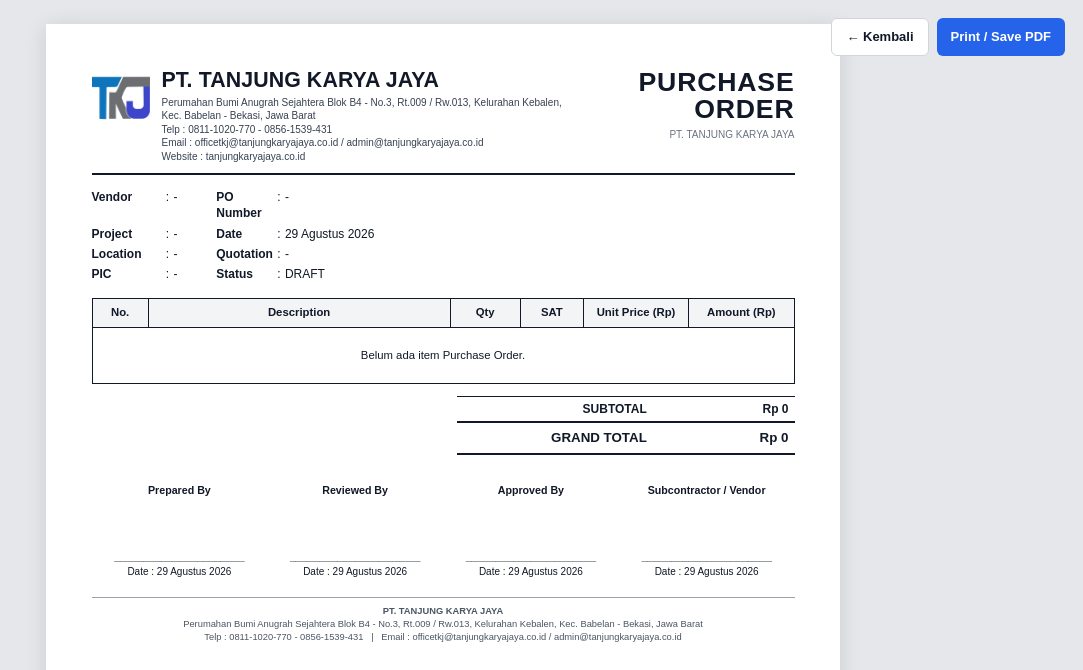
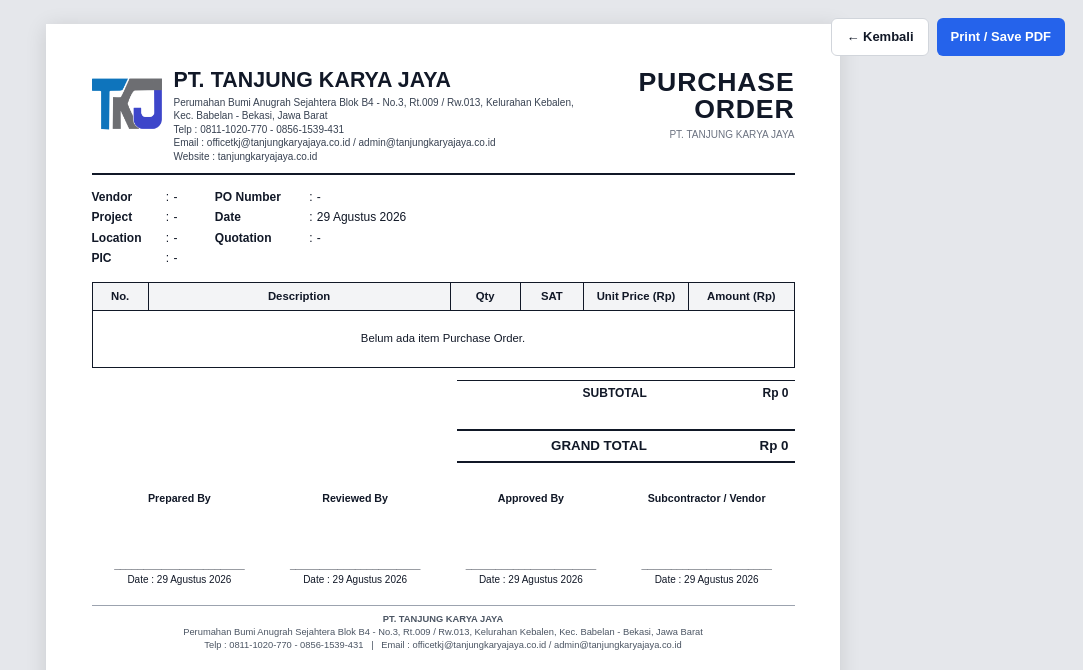
Before and after one commit to MukhlisMaulanaA/trace-tkj, a Laravel app: template resources/views/purchase-orders/document.blade.php in a window 1280 px wide. Shown: the top 670 px of the page, without its empty margins (197-1280 px from the left). Run offline with Laravel 12, Linux system fonts and the light colour scheme; the template is opened without the code that fills it, so the values that code supplies are empty.

Commit message:
update: enhance document export Purchase Order

```diff
--- a/resources/views/purchase-orders/document.blade.php
+++ b/resources/views/purchase-orders/document.blade.php
@@ -49,7 +49,7 @@
 
   $discountEnabled = (bool) ($po->discount_enabled ?? false);
 
-  $discountPercentage = $discountEnabled ? (float) ($po->discount_percentage ?? 0) : 0;
+  $discountPercentage = $discountEnabled ? (float) ($po->discount_percent ?? 0) : 0;
 
   $discountAmount = $discountEnabled ? (float) ($po->discount_amount ?? 0) : 0;
 
@@ -105,7 +105,7 @@
 
     @page {
       size: A4 portrait;
-      margin: 12mm 12mm 15mm 12mm;
+      margin: 12mm 12mm 0mm 12mm;
     }
 
     /*
@@ -170,10 +170,10 @@
     }
 
     .company-logo {
-      width: 58px;
-      height: 58px;
+      width: 70px;
+      height: 70px;
       object-fit: contain;
-      flex: 0 0 58px;
+      flex: 0 0 70px;
     }
 
     .company-info {
@@ -257,7 +257,7 @@
     }
 
     .po-meta .right-label {
-      width: 65px;
+      width: 110px;
       padding-left: 20px;
       font-weight: 700;
     }
@@ -416,6 +416,10 @@
       font-weight: 800;
       padding-top: 6px;
       padding-bottom: 6px;
+    }
+
+    .summary-dpp {
+      height: 25px;
     }
 
     /*
@@ -782,17 +786,6 @@
           {{ $po->pic ?: '-' }}
         </td>
 
-        <td class="right-label">
-          Status
-        </td>
-
-        <td class="separator">
-          :
-        </td>
-
-        <td class="value">
-          {{ strtoupper($po->status ?? 'DRAFT') }}
-        </td>
       </tr>
     </table>
 
@@ -956,6 +949,13 @@
           </tr>
         @endif
 
+        {{-- DPP if necessary --}}
+        <tr class="summary-dpp">
+          <td class="summary-label"></td>
+
+          <td class="summary-value"></td>
+        </tr>
+
         <tr class="grand-total">
           <td class="summary-label">
             GRAND TOTAL
@@ -965,6 +965,8 @@
             {{ $money($grandTotal) }}
           </td>
         </tr>
+
+
 
       </table>
 
```
